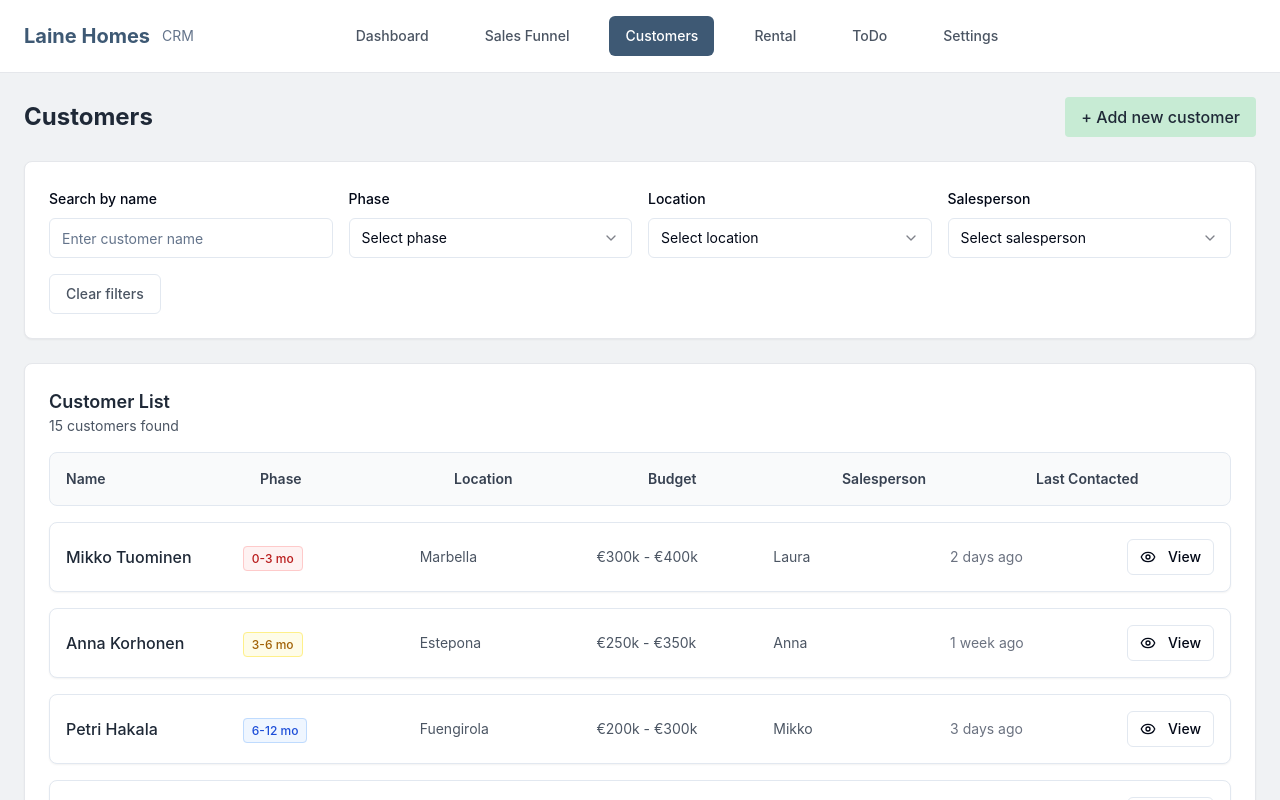
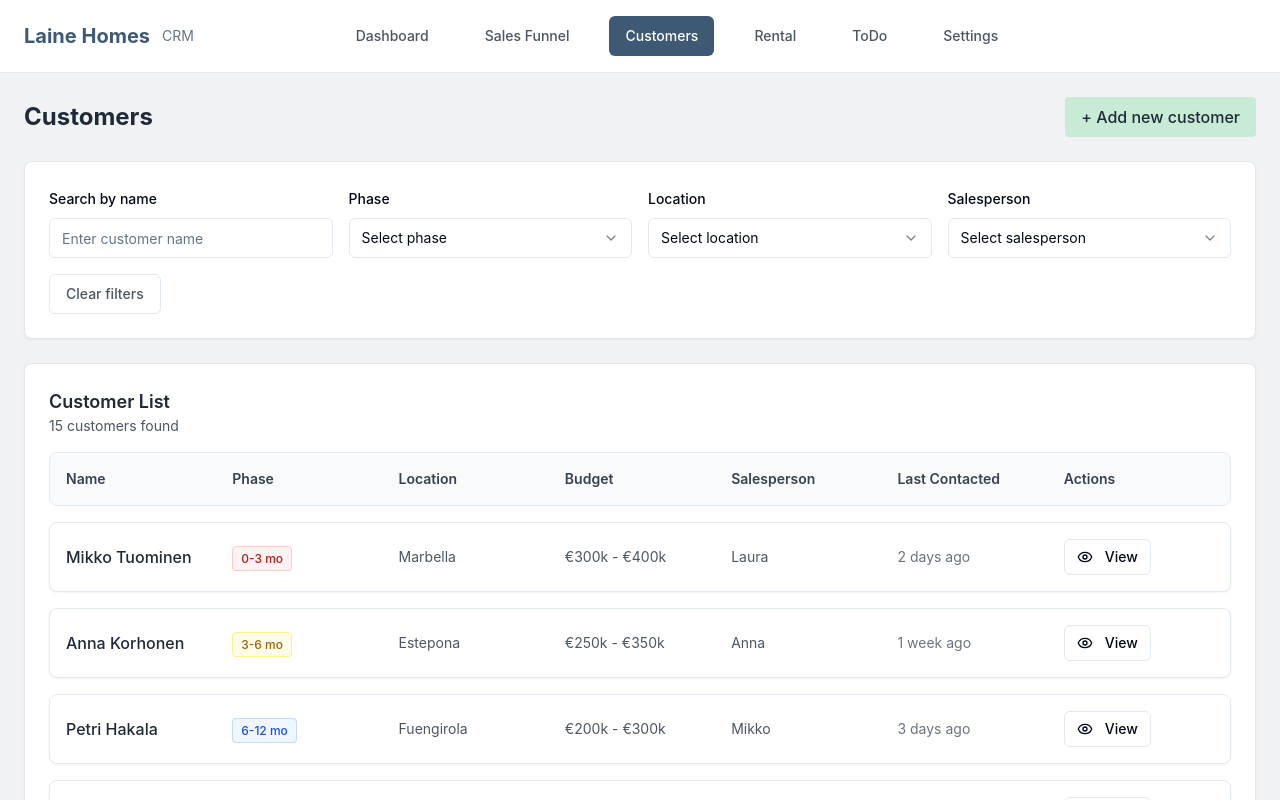
Before and after one commit to Aihu-Agency/laine-crm-insight, a React (Vite) app: page /customers in a window 1280 px wide. Shown: the top 800 px of the page. Built offline with nearby package versions, Linux system fonts and the light colour scheme.

Commit message:
feat: Implement customer list alignment
Restructured customer cards and headers to a 7-column grid for consistent alignment. Added a "View" button column.

```diff
--- a/src/components/CustomerList.tsx
+++ b/src/components/CustomerList.tsx
@@ -1,4 +1,3 @@
-
 import { Button } from "@/components/ui/button";
 import { Card, CardContent } from "@/components/ui/card";
 import { Eye } from "lucide-react";
@@ -162,20 +161,20 @@ const CustomerList = () => {
   return (
     <div className="space-y-4">
       {/* Column Headers */}
-      <div className="grid grid-cols-1 md:grid-cols-6 gap-4 p-4 bg-gray-50 rounded-lg border">
+      <div className="grid grid-cols-1 md:grid-cols-7 gap-4 p-4 bg-gray-50 rounded-lg border">
         <div className="font-semibold text-gray-700 text-sm text-left">Name</div>
         <div className="font-semibold text-gray-700 text-sm text-left">Phase</div>
         <div className="font-semibold text-gray-700 text-sm text-left">Location</div>
         <div className="font-semibold text-gray-700 text-sm text-left">Budget</div>
         <div className="font-semibold text-gray-700 text-sm text-left">Salesperson</div>
         <div className="font-semibold text-gray-700 text-sm text-left">Last Contacted</div>
+        <div className="font-semibold text-gray-700 text-sm text-left">Actions</div>
       </div>
 
       {customers.map((customer) => (
         <Card key={customer.id} className="hover:shadow-md transition-shadow duration-200">
           <CardContent className="p-4">
-            <div className="flex items-center justify-between">
-              <div className="flex-1 grid grid-cols-1 md:grid-cols-6 gap-4 items-center">
+            <div className="grid grid-cols-1 md:grid-cols-7 gap-4 items-center">
               <div className="font-medium text-gray-800">
                 {customer.fullName}
               </div>
@@ -201,12 +200,13 @@ const CustomerList = () => {
               <div className="text-sm text-gray-500">
                 {customer.lastContact}
               </div>
-              </div>
 
-              <Button variant="outline" size="sm" className="ml-4">
+              <div className="flex justify-start">
+                <Button variant="outline" size="sm">
                   <Eye className="w-4 h-4 mr-1" />
                   View
                 </Button>
+              </div>
             </div>
           </CardContent>
         </Card>
```
Lines whose indentation alone changed are shown as unchanged.
